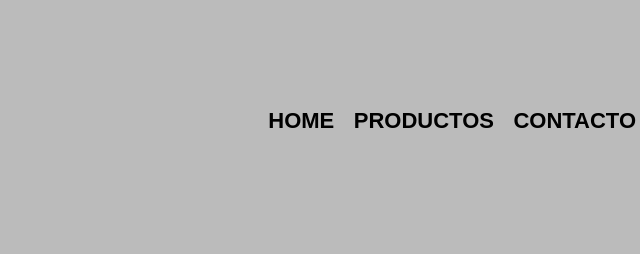
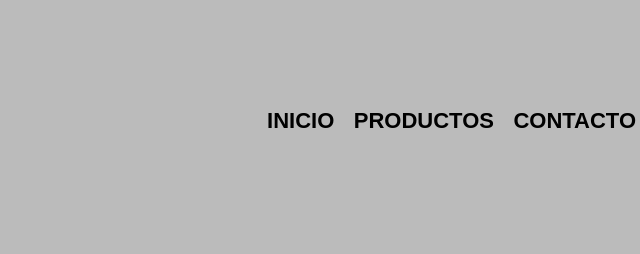
Before and after one commit to miguel-bolanos/alura-git, a plain HTML site: page index.html in a window 1280 px wide. Shown: the top 254 px of the page, 474-1114 px from the left. Drawn offline with Linux system fonts and the light colour scheme.

Commit message:
se realizo una modificacion en la lista del nav

```diff
--- a/index.html
+++ b/index.html
@@ -17,7 +17,7 @@
             </h1>
             <nav>
                 <ul>
-                    <li><a href="home.html">Home</a></li>
+                    <li><a href="home.html">Inicio</a></li>
                     <li><a href="index.html">Productos</a></li>
                     <li><a href="Contacto.html">Contacto</a></li>
                 </ul>
```
